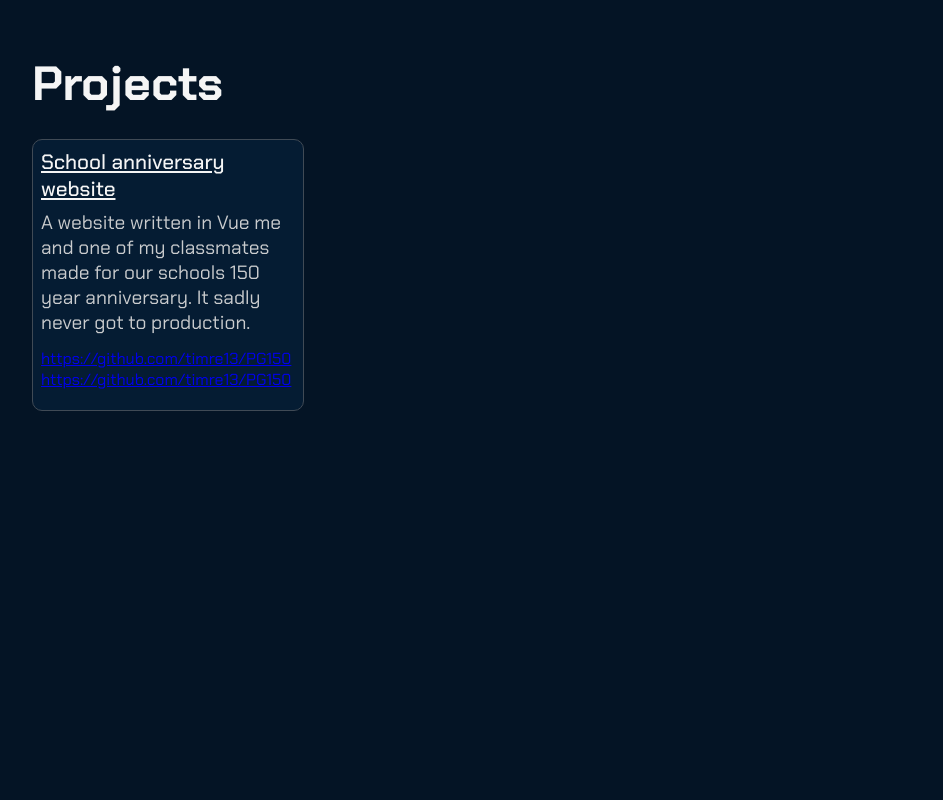
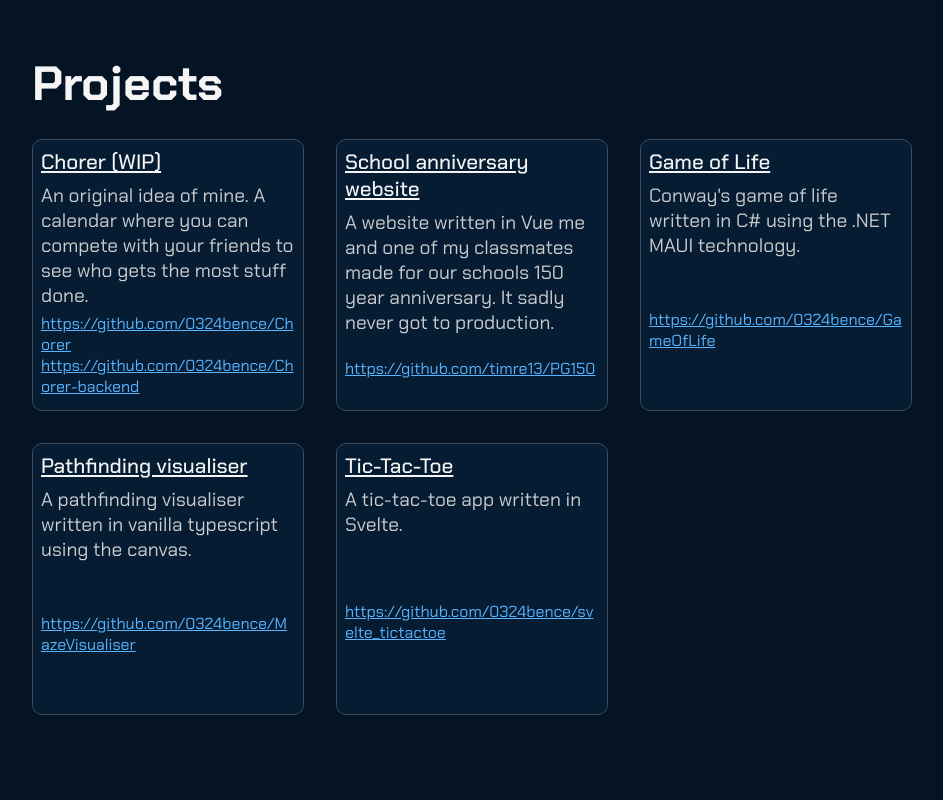
Before and after one commit to 0324bence/0324bence.github.io, a plain HTML site: page index.html in a window 1280 px wide. Shown: the part 2240-3040 px from the top of the page, without its empty margins (48-991 px from the left). Before the commit the page ends 2779 px from the top, so only its background shows below. Drawn offline with Linux system fonts and the light colour scheme.

Commit message:
Finish projects

```diff
--- a/index.html
+++ b/index.html
@@ -124,6 +124,19 @@
                     </div>
                     <div class="list">
                         <div class="list-item">
+                            <span class="item-title">Chorer (WIP)</span>
+                            <p>
+                                An original idea of mine. A calendar where you can compete with your friends to see who
+                                gets the most stuff done.
+                            </p>
+                            <div class="item-links">
+                                <a href="https://github.com/0324bence/Chorer"> https://github.com/0324bence/Chorer </a>
+                                <a href="https://github.com/0324bence/Chorer-backend">
+                                    https://github.com/0324bence/Chorer-backend
+                                </a>
+                            </div>
+                        </div>
+                        <div class="list-item">
                             <span class="item-title">School anniversary website</span>
                             <p>
                                 A website written in Vue me and one of my classmates made for our schools 150 year
@@ -131,9 +144,43 @@
                             </p>
                             <div class="item-links">
                                 <a href="https://github.com/timre13/PG150">https://github.com/timre13/PG150</a>
-                                <a href="https://github.com/timre13/PG150">https://github.com/timre13/PG150</a>
                             </div>
                         </div>
+                        <div class="list-item">
+                            <span class="item-title">Game of Life</span>
+                            <p>Conway's game of life written in C# using the .NET MAUI technology.</p>
+                            <div class="item-links">
+                                <a href="https://github.com/0324bence/GameOfLife">
+                                    https://github.com/0324bence/GameOfLife
+                                </a>
+                            </div>
+                        </div>
+                        <div class="list-item">
+                            <span class="item-title">Pathfinding visualiser</span>
+                            <p>A pathfinding visualiser written in vanilla typescript using the canvas.</p>
+                            <div class="item-links">
+                                <a href="https://github.com/0324bence/MazeVisualiser">
+                                    https://github.com/0324bence/MazeVisualiser
+                                </a>
+                            </div>
+                        </div>
+                        <div class="list-item">
+                            <span class="item-title">Tic-Tac-Toe</span>
+                            <p>A tic-tac-toe app written in Svelte.</p>
+                            <div class="item-links">
+                                <a href="https://github.com/0324bence/svelte_tictactoe">
+                                    https://github.com/0324bence/svelte_tictactoe
+                                </a>
+                            </div>
+                        </div>
+                    </div>
+                </section>
+                <section id="about-me">
+                    <div class="title">
+                        <h2>About me</h2>
+                    </div>
+                    <div class="text">
+                        <p>My name is Bence Deli.</p>
                     </div>
                 </section>
             </div>
--- a/style.css
+++ b/style.css
@@ -131,11 +131,20 @@ h3 {
 }
 
 .list-item .item-links {
-    width: 100%;
+    max-width: 100%;
     flex: 1 0;
     display: flex;
     flex-direction: column;
     justify-content: center;
+}
+
+.item-links a {
+    word-wrap: break-word;
+    color: rgb(89, 180, 255);
+}
+
+.item-links a:visited {
+    color: hsl(207, 100%, 45%);
 }
 
 .list-item .item-images img {
```
